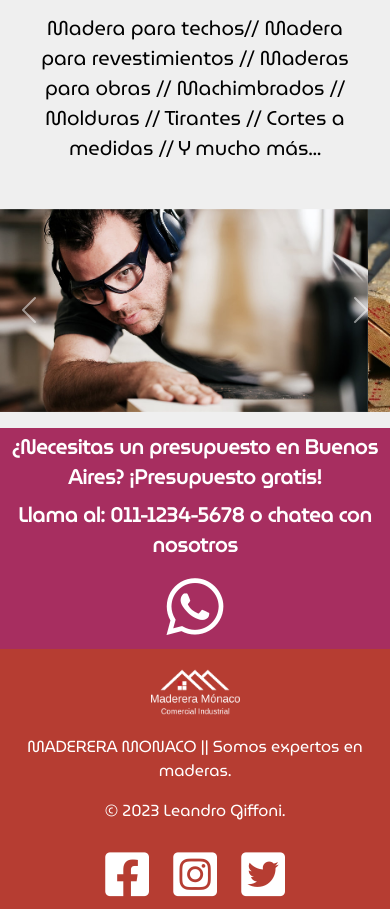
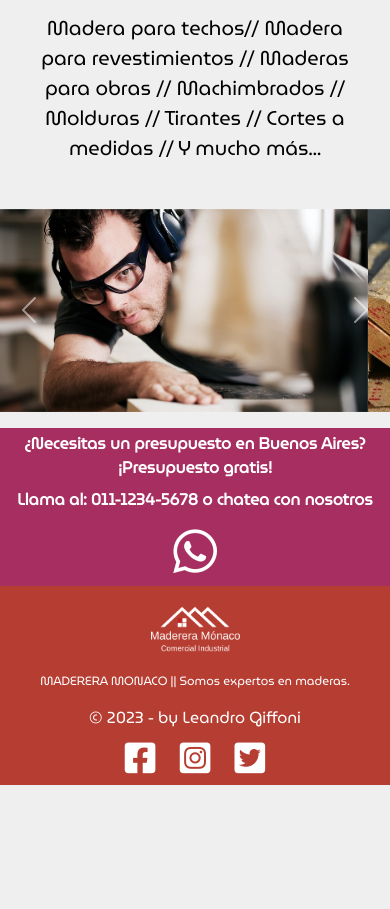
Before and after one commit to MeLlamoLeandro/Coder-House-D-WEB-MadereraMonaco, a website: page index.html in a window 390 px wide. Shown: the part 870-1779 px from the top of the page. After the commit the page ends 1655 px from the top, so only its background shows below. Drawn offline with nearby package versions, Linux system fonts and the light colour scheme.

Commit message:
mod footer

```diff
--- a/assets/js/main.js
+++ b/assets/js/main.js
@@ -18,3 +18,6 @@ window.addEventListener('load', () => {
 
 });
 //--------------------------------------------------------
+//Copyright year
+const year = document.getElementById("year");
+year.textContent = new Date().getFullYear();
--- a/index.html
+++ b/index.html
@@ -103,9 +103,9 @@
           <div>
             <p>MADERERA MONACO || Somos expertos en maderas.</p>
           </div>
-          <div>
-            <p>© 2023 Leandro Giffoni.</p>
-          </div>
+          <div class="copyright">
+            <span>&copy <span id="year"></span> - by <a href="https://www.linkedin.com/in/leandro-giffoni/" target="_blank">Leandro Giffoni</a></span>
+        </div>
           <div>
             <a href="https://www.facebook.com/" target="_blank"><i class="fa-brands fa-square-facebook colorWhite"></i></a>
             <a href="https://www.instagram.com/" target="_blank"><i class="fa-brands fa-square-instagram colorWhite"></i></a>
--- a/src/scss/layout/_footer.scss
+++ b/src/scss/layout/_footer.scss
@@ -31,6 +31,12 @@ footer{
         text-align: center;
         font-weight: lighter;
     }
+    .copyright{
+        a{
+            color: #ffffff;
+            text-decoration: none ;
+        }
+    }
 }
 .logoFooter{
     margin: 0px;
@@ -40,11 +46,11 @@ footer{
 }
 .fa-square-facebook ,.fa-square-instagram , .fa-square-twitter{
     margin: 10px;
-    color: white;
+    color: #ffffff;
     font-size: 50px;
 }
 .fa-whatsapp{
     margin: 10px;
-    color: white;
+    color: #ffffff;
     font-size: 65px;
 }
--- a/src/scss/layout/_mediaQueries.scss
+++ b/src/scss/layout/_mediaQueries.scss
@@ -91,8 +91,18 @@
         margin: 16px;
         height: auto;
     }
+    .footerArriba p{
+        font-size: 16px;
+    }
     .footerAbajo p{
         margin-bottom: 16px;
+        font-size: 12px;
+    }
+    .fa-square-facebook ,.fa-square-instagram , .fa-square-twitter{
+        font-size: 35px;
+    }
+    .fa-whatsapp{
+        font-size: 50px;
     }
     /* -Productos- */
     .productoTarjeta{
```
Also changed, not shown: assets/css/style.css.
